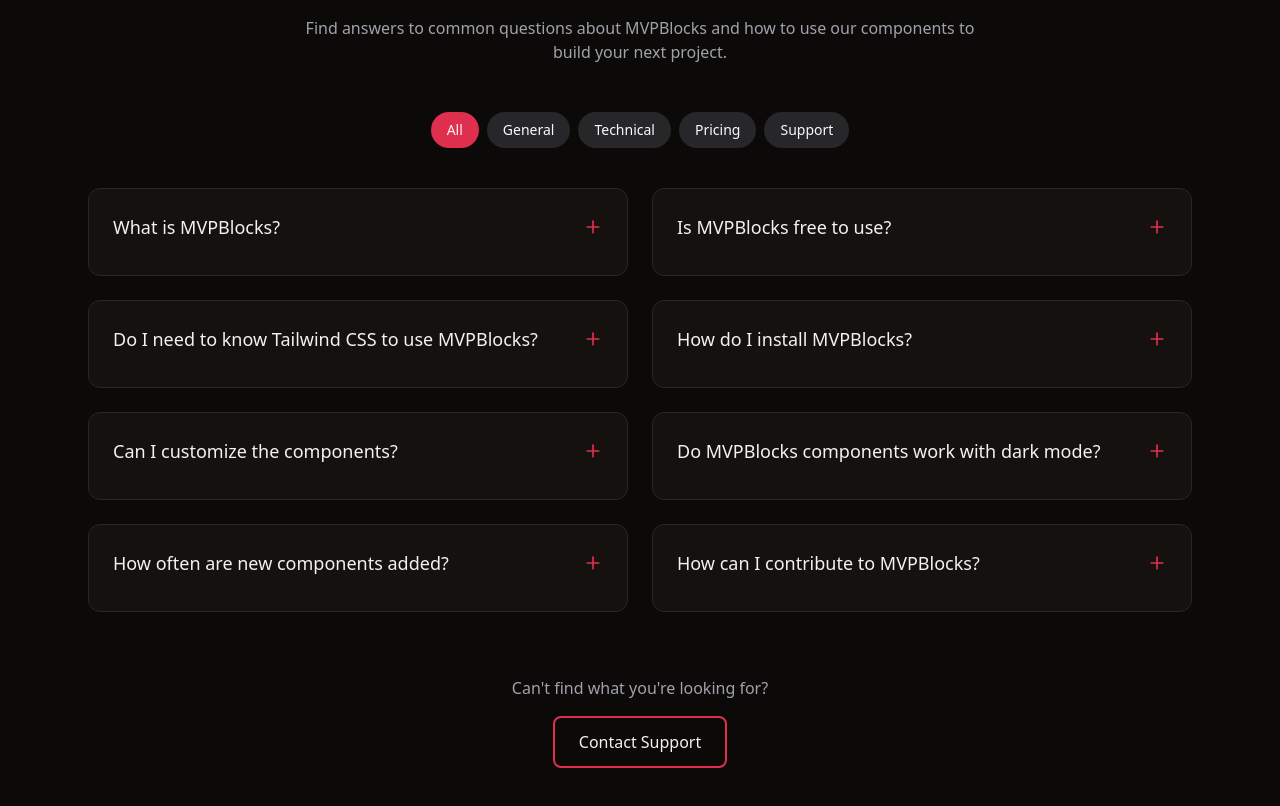
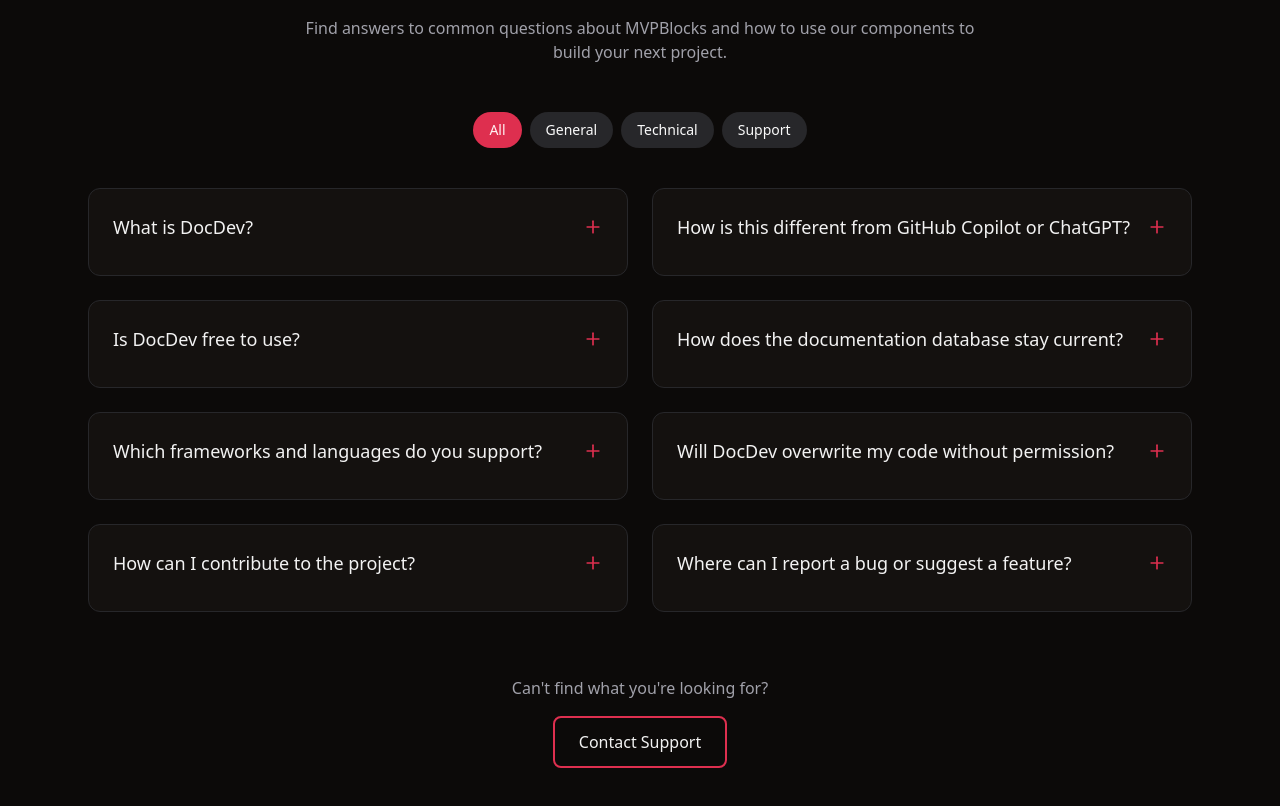
Before and after one commit to TheAmanM/mvp-blocks-test, a Next.js app: page / in a window 1280 px wide. Shown: the part 3786-4592 px from the top of the page. Built offline with nearby package versions, Linux system fonts and the light colour scheme.

Commit message:
Updated faq-2.tsx

```diff
--- a/src/components/mvpblocks/faq-2.tsx
+++ b/src/components/mvpblocks/faq-2.tsx
@@ -10,64 +10,64 @@
   id: string;
   question: string;
   answer: string;
-  category: "general" | "pricing" | "technical" | "support";
+  category: "general" | "technical" | "support";
 }
 
 const faqItems: FaqItem[] = [
   {
     id: "1",
-    question: "What is MVPBlocks?",
+    question: "What is DocDev?",
     answer:
-      "MVPBlocks is a collection of ready-to-use UI components built with Next.js and Tailwind CSS. It helps developers quickly build beautiful, responsive websites without starting from scratch.",
+      "DocDev is a free, open-source VS Code extension that acts as an AI coding assistant. Its unique feature is that it generates code based on a live, continuously updated database of official documentation, ensuring the code is always modern, correct, and secure.",
     category: "general",
   },
   {
     id: "2",
-    question: "Is MVPBlocks free to use?",
+    question: "How is this different from GitHub Copilot or ChatGPT?",
     answer:
-      "Yes, MVPBlocks is completely free and open-source. You can use it for personal and commercial projects without any restrictions or attribution requirements.",
+      "Standard AI tools are trained on static, often outdated, public code repositories. They frequently generate code using deprecated functions or vulnerable patterns. DocDev solves this by querying a real-time vector database of the *latest* official documentation, guaranteeing accuracy and security.",
     category: "general",
   },
   {
     id: "3",
-    question: "Do I need to know Tailwind CSS to use MVPBlocks?",
+    question: "Is DocDev free to use?",
     answer:
-      "While having Tailwind CSS knowledge is helpful, it's not required. You can simply copy and paste our components into your project and make basic modifications without deep Tailwind expertise.",
-    category: "technical",
+      "Yes, DocDev is completely free and open-source, available on the VS Code Marketplace. We believe in providing powerful, reliable tools to the entire developer community.",
+    category: "general",
   },
   {
     id: "4",
-    question: "How do I install MVPBlocks?",
+    question: "How does the documentation database stay current?",
     answer:
-      "You don't need to install MVPBlocks as a package. Simply browse our component library, find the components you need, and copy the code into your project. Make sure you have the required dependencies installed.",
+      "We have an automated pipeline that monitors major package and framework repositories for new releases and documentation updates. As soon as a new version is published, our system ingests and processes the changes into the vector database, making them immediately available to the extension.",
     category: "technical",
   },
   {
     id: "5",
-    question: "Can I customize the components?",
+    question: "Which frameworks and languages do you support?",
     answer:
-      "Absolutely! All components are built with customization in mind. You can modify colors, spacing, typography, and more using Tailwind classes or by editing the component code directly.",
+      "We launched with a focus on the most dynamic web development ecosystems, including Next.js, React, and Tailwind CSS. We are actively expanding support for other popular languages and frameworks based on community feedback. Check our GitHub repository for the most current list.",
     category: "technical",
   },
   {
     id: "6",
-    question: "Do MVPBlocks components work with dark mode?",
+    question: "Will DocDev overwrite my code without permission?",
     answer:
-      "Yes, all MVPBlocks components are designed to work seamlessly with both light and dark modes. They automatically adapt to your site's theme settings.",
+      "Absolutely not. Your code is never changed automatically. Every suggestion from DocDev is presented in a clear 'diff' view within VS Code. You have full control to review the changes and must explicitly click 'Accept' to apply them.",
     category: "technical",
   },
   {
     id: "7",
-    question: "How often are new components added?",
+    question: "How can I contribute to the project?",
     answer:
-      "We regularly add new components to the library. Our goal is to provide a comprehensive set of components for all common UI patterns and website sections.",
-    category: "general",
+      "DocDev is a community-driven project. We welcome contributions of all kinds, from improving our documentation parsers to adding support for new languages or fixing bugs. Please see our CONTRIBUTING.md file in our GitHub repository for guidelines.",
+    category: "support",
   },
   {
     id: "8",
-    question: "How can I contribute to MVPBlocks?",
+    question: "Where can I report a bug or suggest a feature?",
     answer:
-      "We welcome contributions! You can contribute by creating new components, improving existing ones, fixing bugs, or enhancing documentation. Check our GitHub repository for contribution guidelines.",
+      "We'd love to hear from you! The best place to report bugs or suggest new features is by opening an issue on our official GitHub Issues page. This helps us track feedback and prioritize development.",
     category: "support",
   },
 ];
@@ -76,7 +76,6 @@
   { id: "all", label: "All" },
   { id: "general", label: "General" },
   { id: "technical", label: "Technical" },
-  { id: "pricing", label: "Pricing" },
   { id: "support", label: "Support" },
 ];
 
```
